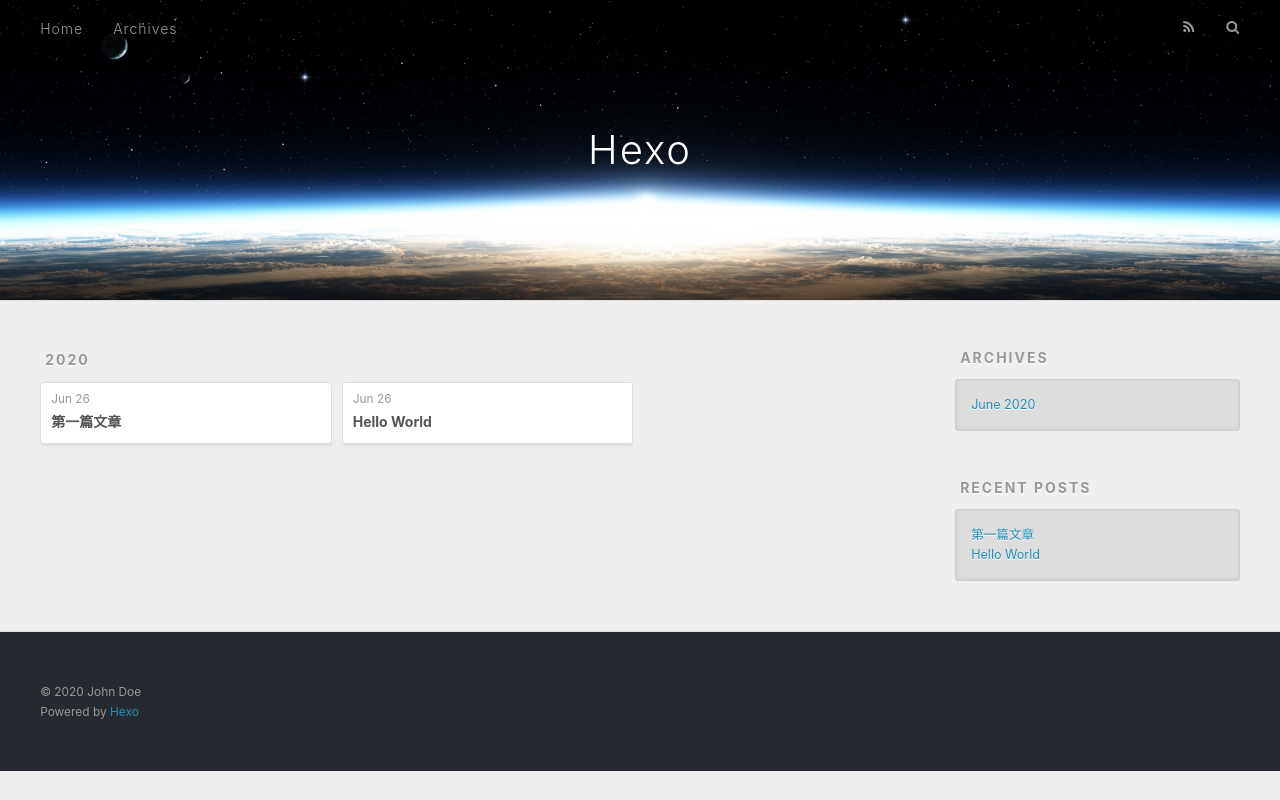
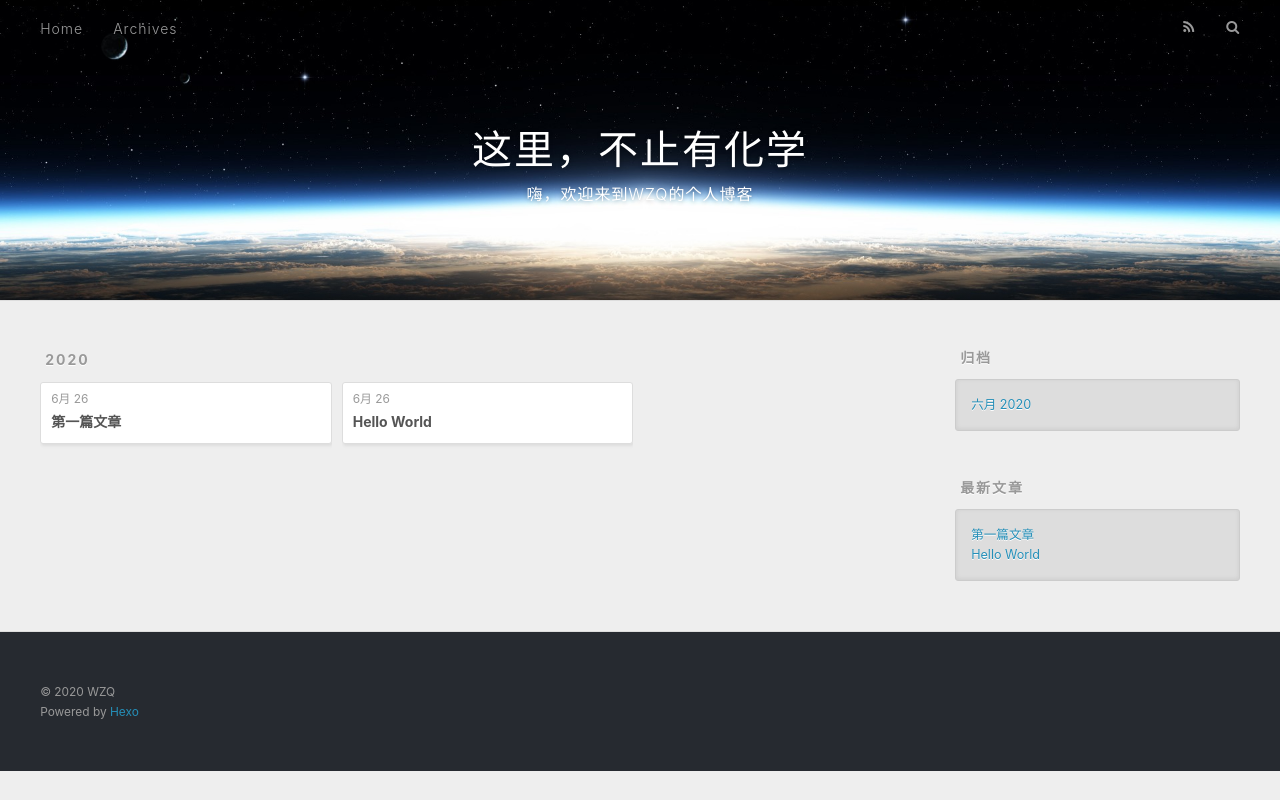
Before and after one commit to i-wzq/i-wzq.github.io, a plain HTML site: page archives/2020/06/index.html in a window 1280 px wide. Drawn offline with nearby package versions, Linux system fonts and the light colour scheme.

Commit message:
Site updated: 2020-06-26 22:23:34

```diff
--- a/archives/2020/06/index.html
+++ b/archives/2020/06/index.html
@@ -5,17 +5,17 @@
 
 
 
-  <title>Archives: 2020/6 | Hexo</title>
+  <title>归档: 2020/6 | 这里，不止有化学</title>
   <meta name="viewport" content="width=device-width, initial-scale=1, maximum-scale=1">
   <meta property="og:type" content="website">
-<meta property="og:title" content="Hexo">
+<meta property="og:title" content="这里，不止有化学">
 <meta property="og:url" content="http://yoursite.com/archives/2020/06/index.html">
-<meta property="og:site_name" content="Hexo">
-<meta property="og:locale" content="en_US">
-<meta property="article:author" content="John Doe">
+<meta property="og:site_name" content="这里，不止有化学">
+<meta property="og:locale" content="zh_CN">
+<meta property="article:author" content="WZQ">
 <meta name="twitter:card" content="summary">
 
-    <link rel="alternate" href="/atom.xml" title="Hexo" type="application/atom+xml">
+    <link rel="alternate" href="/atom.xml" title="这里，不止有化学" type="application/atom+xml">
 
 
     <link rel="icon" href="/favicon.png">
@@ -36,8 +36,12 @@
   <div id="header-outer" class="outer">
     <div id="header-title" class="inner">
       <h1 id="logo-wrap">
-        <a href="/" id="logo">Hexo</a>
+        <a href="/" id="logo">这里，不止有化学</a>
       </h1>
+
+        <h2 id="subtitle-wrap">
+          <a href="/" id="subtitle">嗨，欢迎来到WZQ的个人博客</a>
+        </h2>
 
     </div>
     <div id="header-inner" class="inner">
@@ -53,7 +57,7 @@
 
           <a id="nav-rss-link" class="nav-icon" href="/atom.xml" title="RSS Feed"></a>
 
-        <a id="nav-search-btn" class="nav-icon" title="Search"></a>
+        <a id="nav-search-btn" class="nav-icon" title="搜索"></a>
       </nav>
       <div id="search-form-wrap">
         <form action="//google.com/search" method="get" accept-charset="UTF-8" class="search-form"><input type="search" name="q" class="search-form-input" placeholder="Search"><button type="submit" class="search-form-submit">&#xF002;</button><input type="hidden" name="sitesearch" value="http://yoursite.com"></form>
@@ -79,7 +83,7 @@
   <div class="archive-article-inner">
     <header class="archive-article-header">
       <a href="/2020/06/26/%E7%AC%AC%E4%B8%80%E7%AF%87%E6%96%87%E7%AB%A0/" class="archive-article-date">
-  <time datetime="2020-06-26T11:08:58.000Z" itemprop="datePublished">Jun 26</time>
+  <time datetime="2020-06-26T11:08:58.000Z" itemprop="datePublished">6月 26</time>
 </a>
 
 
@@ -98,7 +102,7 @@
   <div class="archive-article-inner">
     <header class="archive-article-header">
       <a href="/2020/06/26/hello-world/" class="archive-article-date">
-  <time datetime="2020-06-26T08:30:58.315Z" itemprop="datePublished">Jun 26</time>
+  <time datetime="2020-06-26T08:30:58.315Z" itemprop="datePublished">6月 26</time>
 </a>
 
 
@@ -130,9 +134,9 @@
 
 
   <div class="widget-wrap">
-    <h3 class="widget-title">Archives</h3>
+    <h3 class="widget-title">归档</h3>
     <div class="widget">
-      <ul class="archive-list"><li class="archive-list-item"><a class="archive-list-link" href="/archives/2020/06/">June 2020</a></li></ul>
+      <ul class="archive-list"><li class="archive-list-item"><a class="archive-list-link" href="/archives/2020/06/">六月 2020</a></li></ul>
     </div>
   </div>
 
@@ -140,7 +144,7 @@
 
 
   <div class="widget-wrap">
-    <h3 class="widget-title">Recent Posts</h3>
+    <h3 class="widget-title">最新文章</h3>
     <div class="widget">
       <ul>
 
@@ -164,7 +168,7 @@
 
   <div class="outer">
     <div id="footer-info" class="inner">
-      &copy; 2020 John Doe<br>
+      &copy; 2020 WZQ<br>
       Powered by <a href="http://hexo.io/" target="_blank">Hexo</a>
     </div>
   </div>
```
Also changed, not shown: 2020/06/26/hello-world/index.html (+16 -12 lines), 2020/06/26/第一篇文章/index.html (+16 -12 lines), archives/2020/index.html (+18 -14 lines), archives/index.html (+18 -14 lines), index.html (+18 -14 lines).
